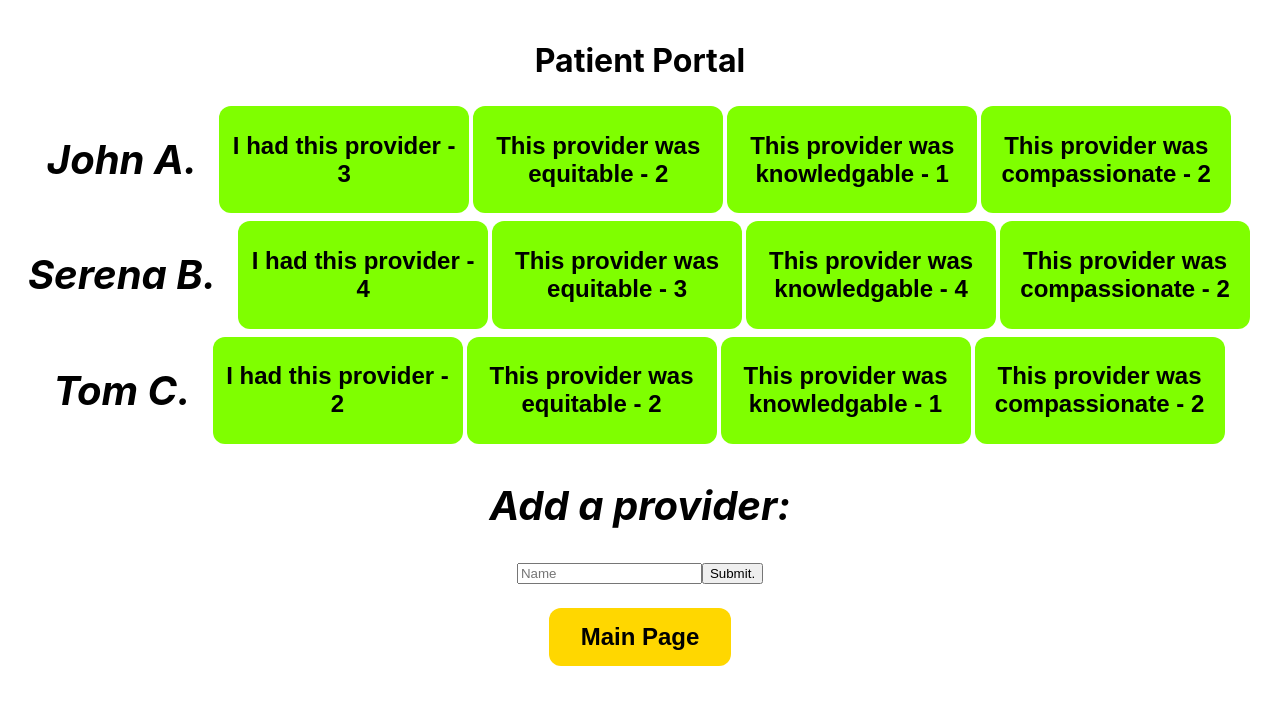
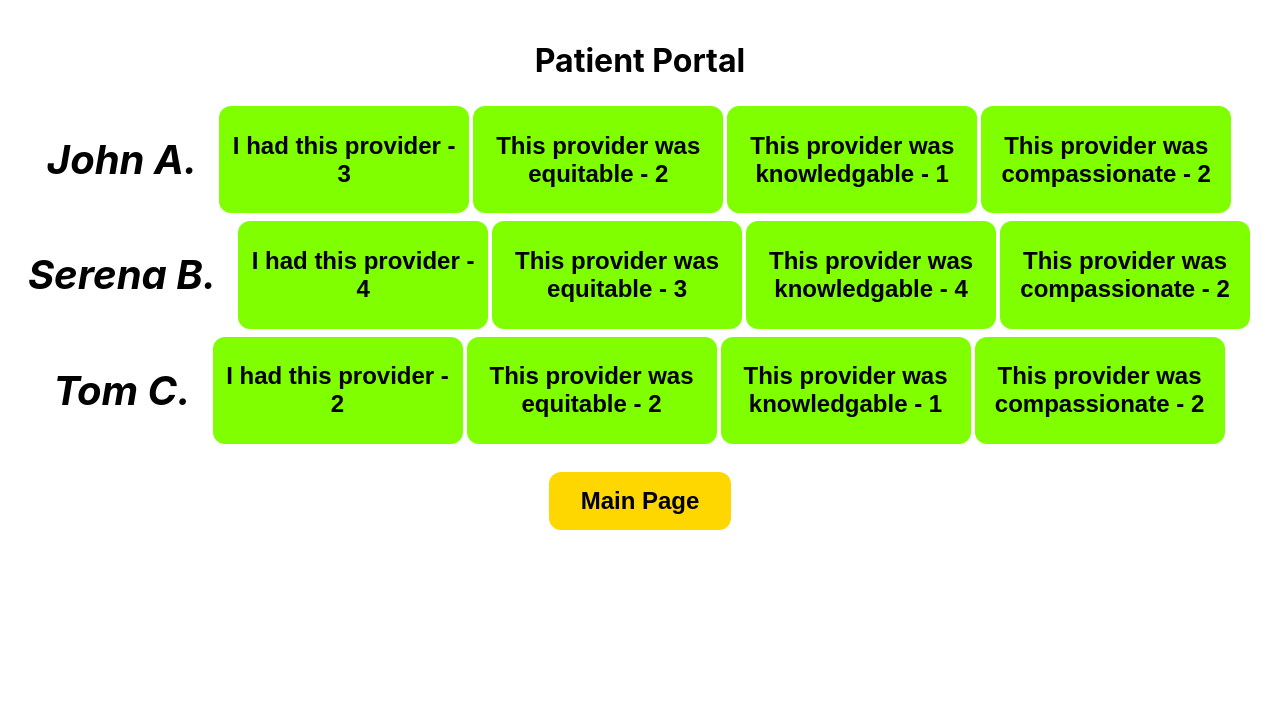
Before and after one commit to pravirchugh/uncloseted, a React (Create React App) app: page /patients in a window 1280 px wide. Shown: the top 704 px of the page. Built offline with nearby package versions, Linux system fonts and the light colour scheme.

Commit message:
Providers can add themselves only

```diff
--- a/src/components/Patients.js
+++ b/src/components/Patients.js
@@ -105,11 +105,11 @@ function Patients(props) {
                 })}
             </div>
             <div>
-                <h2 style={{textAlign: "center"}}>Add a provider:</h2>
+                {/* <h2 style={{textAlign: "center"}}>Add a provider:</h2>
                 <div style={{display: "flex", justifyContent: "center"}}>
                     <input type="text" id="name1" placeholder='Name'></input>
                     <button type="submit" onClick={() => registerNewProvider(document.getElementById("name1").value)}>Submit.</button>
-                </div>
+                </div> */}
               </div>
 
                 <br></br>
```
